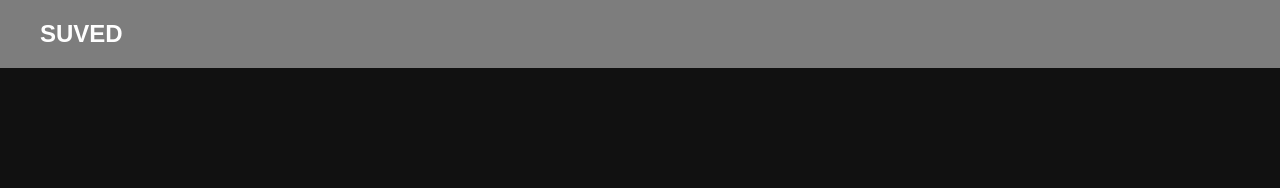
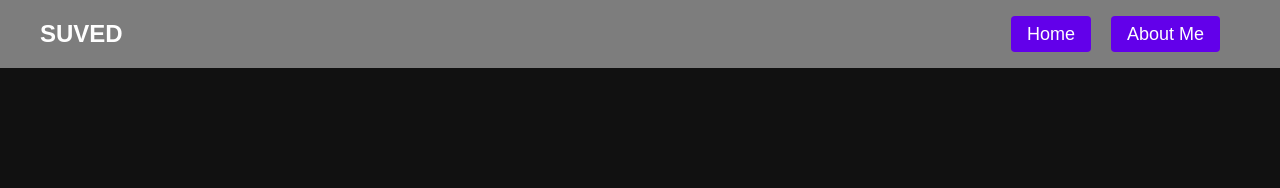
Before and after one commit to suved25/portfolio, a plain HTML site: page index.html in a window 1280 px wide. Shown: the top 188 px of the page. Drawn offline with Linux system fonts and the light colour scheme.

Commit message:
Update index.html

```diff
--- a/index.html
+++ b/index.html
@@ -12,7 +12,10 @@
         <div class="logo-name">
             <span class="site-name">SUVED</span>
         </div>
-
+        <ul class="nav-list">
+            <li><a href="index.html" class="button">Home</a></li>
+            <li><a href="about.html" class="button">About Me</a></li>
+        </ul>
     </nav>
   </header>
   <div class="intro-section">
```
